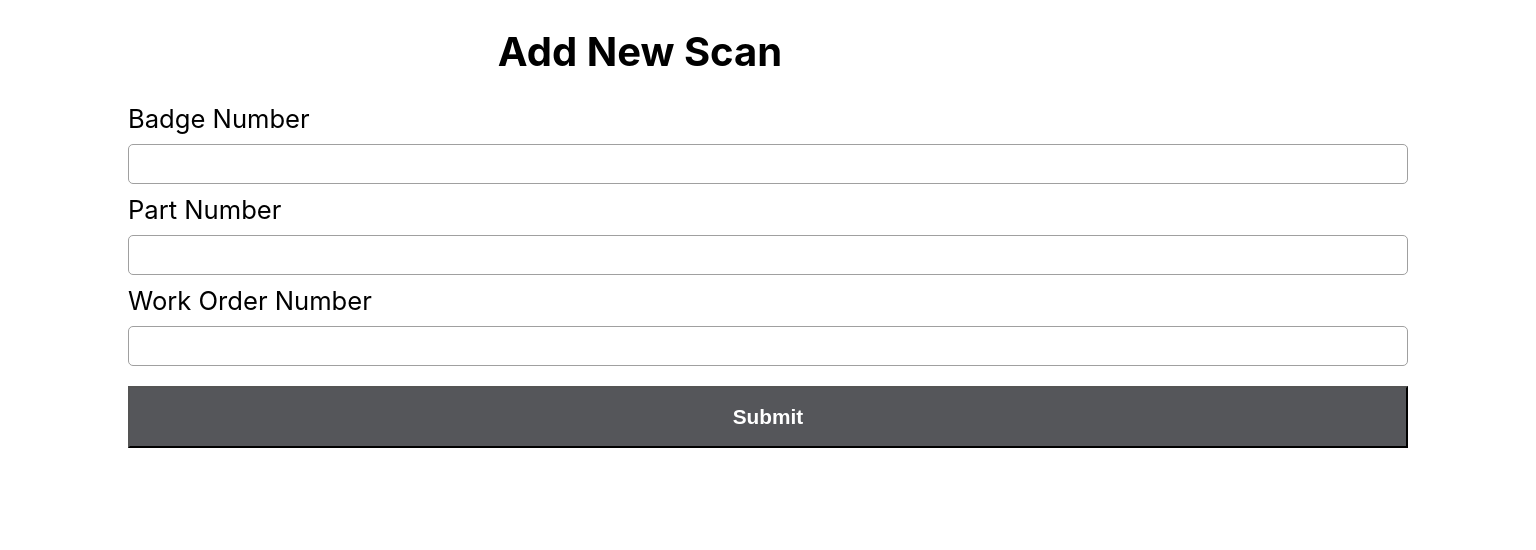
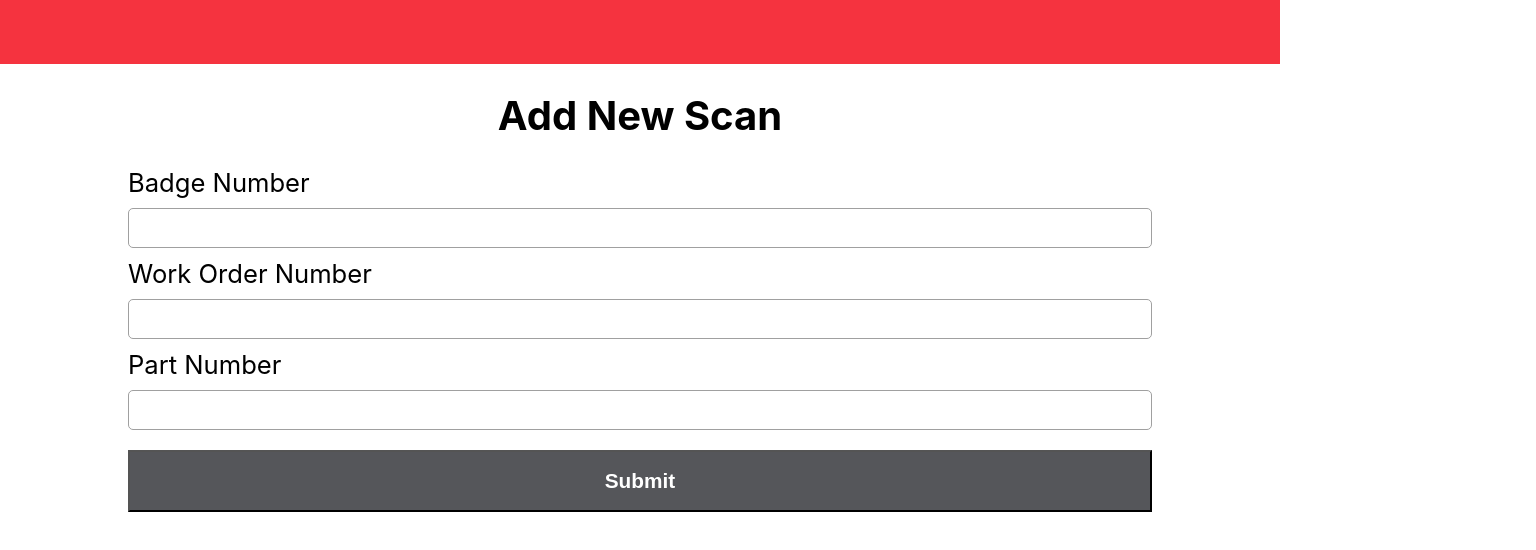
Before and after one commit to J4mesB4xter/Task3, a Next.js app: page /addScan in a window 1280 px wide. Shown: the top 550 px of the page, 1536 px wide, since content can reach past the window. Built offline with nearby package versions, Linux system fonts and the light colour scheme.

Commit message:
resolved issue with css margins; added some elements to home page

```diff
--- a/pages/addScan.tsx
+++ b/pages/addScan.tsx
@@ -1,14 +1,17 @@
 import InputBox from "../components/inputBox"
+import NavBar from "../components/navBar"
+import PartCounter from "../components/partCounter"
 
 export default function addScan() {
     function submitForm() {
 
     }
     return <>
+    <NavBar/>
     <h1>Add New Scan</h1>
     <InputBox name="Badge Number"/>
+    <InputBox name="Work Order Number"/>
     <InputBox name="Part Number"/>
-    <InputBox name="Work Order Number"/>
     <button onClick={submitForm}>Submit</button>
     </>
 }
--- a/styles/globals.css
+++ b/styles/globals.css
@@ -1,4 +1,9 @@
 html,
+
+#__next {
+  width: 100%;
+}
+
 body {
   padding: 0;
   margin: 0;
@@ -16,6 +21,7 @@ a {
 }
 
 h1 {
+  display: block;
   font-size: 2.5em;
   font-weight: bolder;
   text-align: center;
@@ -36,7 +42,7 @@ input {
   border: 1px solid #a0a0a0;
   border-radius: 5px;
   height: 3em;
-  width: 100%;
+  width: 80%;
   margin-left: 10%;
   margin-right: 10%;
   margin-top: 10px;
@@ -45,7 +51,7 @@ input {
 
 button {
   height: 3em;
-  width: 100%;
+  width: 80%;
   margin-left: 10%;
   margin-right: 10%;
   margin-top: 10px;
@@ -60,5 +66,28 @@ div.navbar {
   background-color: #F5333F;
   width: 100%;
   height: 4em;
-  margin-right: 0;
+  margin-right: 0%;
 }
+
+header {
+  width: 100%;
+  position: absolute;
+}
+
+img.Profile-Photo {
+  width: 80%;
+  height: 80%;
+}
+
+table {
+  width: 80%;
+  margin-right: 10%;
+  margin-left: 10%;
+  min-height: 5em;
+  align-content: center;
+  background-color: #e0e0e0;
+}
+
+td {
+  content: center;
+}
```
Also changed, not shown: components/idDiv.tsx (added, +13 -0 lines), pages/home.tsx (+10 -0 lines), public/Abed_Thumbs_Up.svg (added).
